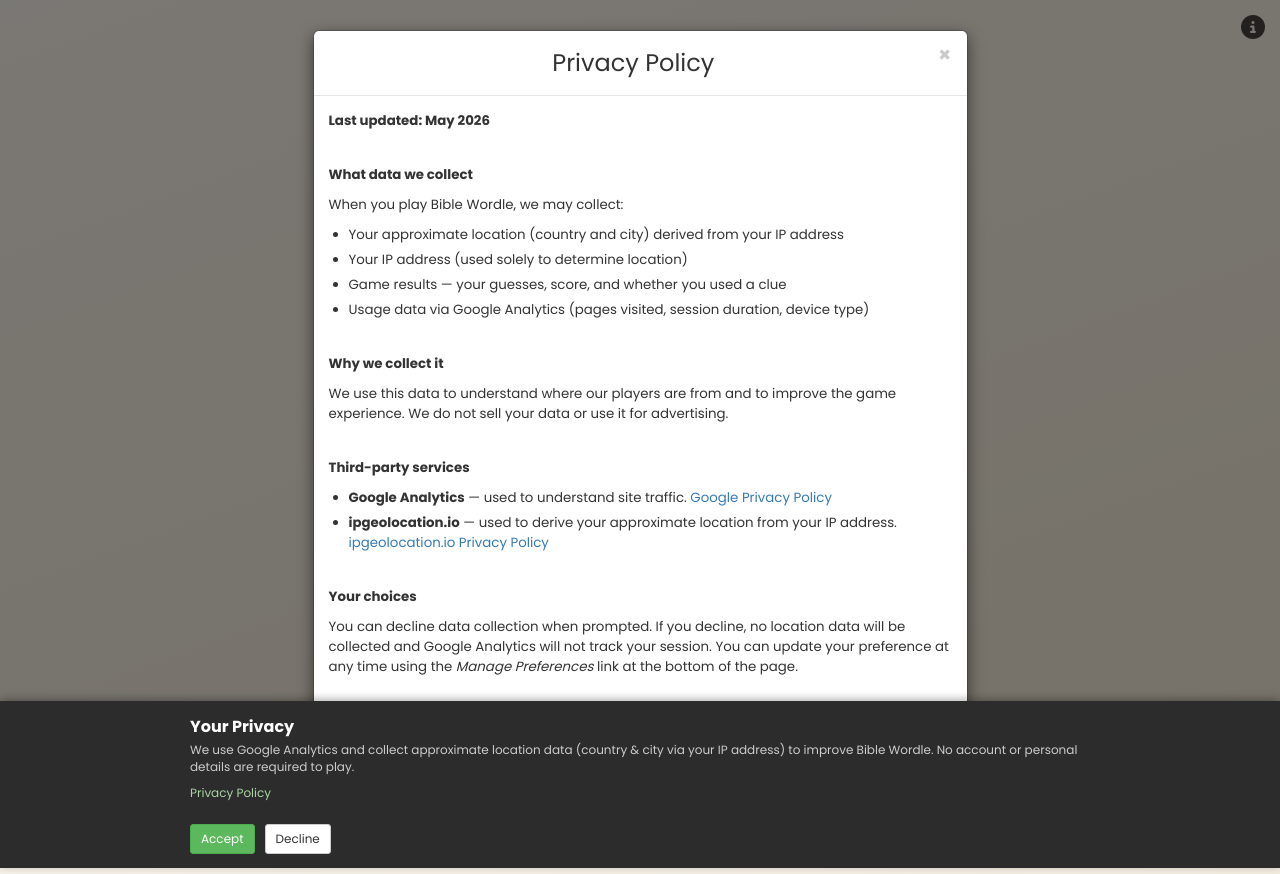
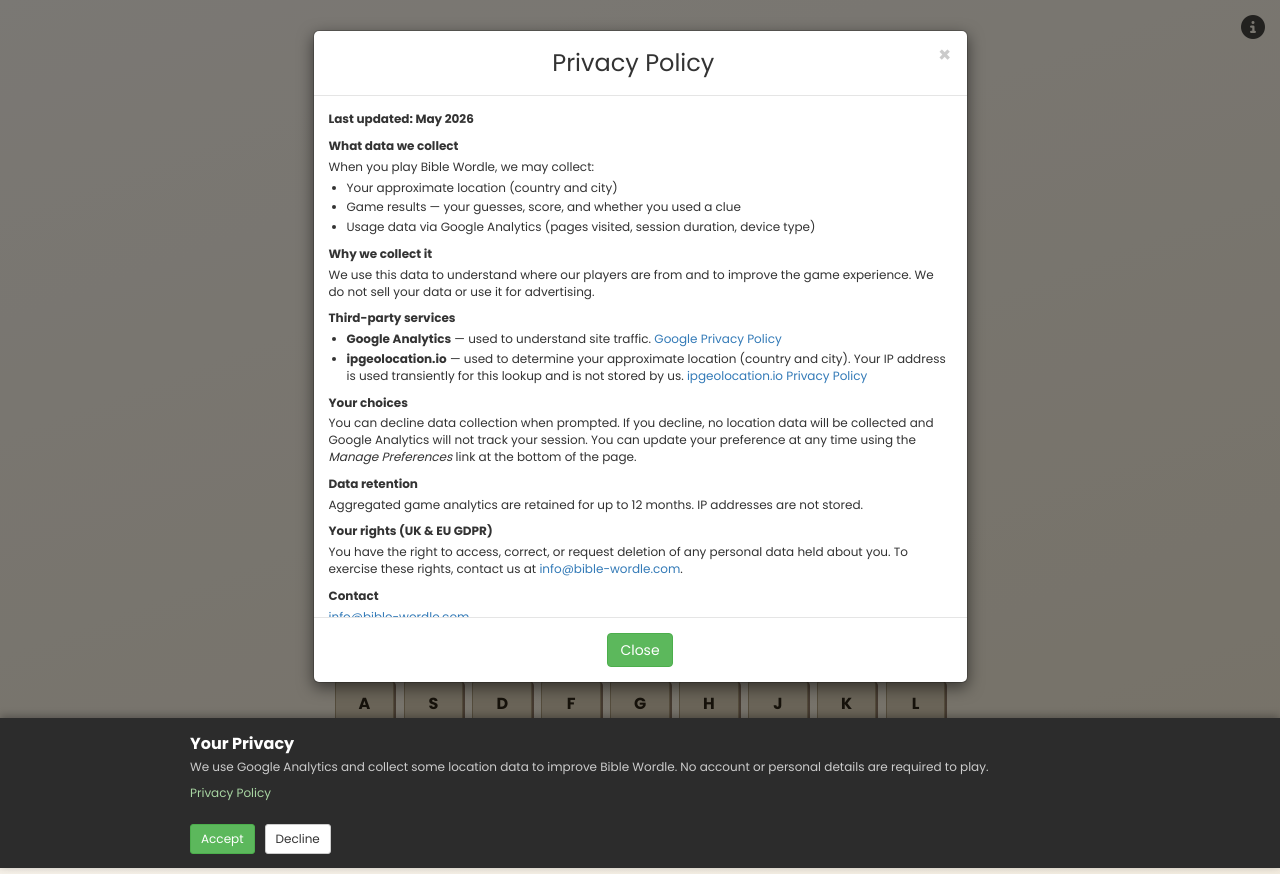
Before and after one commit to josh-stancombe/BibleWordle, a PHP site: page / in a window 1280 px wide, after a click on "Privacy Policy". Run offline with PHP 8.4, Linux system fonts and the light colour scheme; some libraries are stand-ins or nearby versions.

Commit message:
Some further updates

```diff
--- a/index.html
+++ b/index.html
@@ -268,34 +268,26 @@
                 </div>
                 <div class="modal-body" id="privacyModalBody">
                     <p><strong>Last updated: May 2026</strong></p>
-                    <br>
                     <p><strong>What data we collect</strong></p>
                     <p>When you play Bible Wordle, we may collect:</p>
                     <ul>
-                        <li>Your approximate location (country and city) derived from your IP address</li>
-                        <li>Your IP address (used solely to determine location)</li>
+                        <li>Your approximate location (country and city)</li>
                         <li>Game results — your guesses, score, and whether you used a clue</li>
                         <li>Usage data via Google Analytics (pages visited, session duration, device type)</li>
                     </ul>
-                    <br>
                     <p><strong>Why we collect it</strong></p>
                     <p>We use this data to understand where our players are from and to improve the game experience. We do not sell your data or use it for advertising.</p>
-                    <br>
                     <p><strong>Third-party services</strong></p>
                     <ul>
                         <li><strong>Google Analytics</strong> — used to understand site traffic. <a href="https://policies.google.com/privacy" target="_blank">Google Privacy Policy</a></li>
-                        <li><strong>ipgeolocation.io</strong> — used to derive your approximate location from your IP address. <a href="https://ipgeolocation.io/privacy.html" target="_blank">ipgeolocation.io Privacy Policy</a></li>
+                        <li><strong>ipgeolocation.io</strong> — used to determine your approximate location (country and city). Your IP address is used transiently for this lookup and is not stored by us. <a href="https://ipgeolocation.io/privacy.html" target="_blank">ipgeolocation.io Privacy Policy</a></li>
                     </ul>
-                    <br>
                     <p><strong>Your choices</strong></p>
                     <p>You can decline data collection when prompted. If you decline, no location data will be collected and Google Analytics will not track your session. You can update your preference at any time using the <em>Manage Preferences</em> link at the bottom of the page.</p>
-                    <br>
                     <p><strong>Data retention</strong></p>
-                    <p>Aggregated game analytics are retained for up to 12 months. Raw IP addresses are not stored.</p>
-                    <br>
+                    <p>Aggregated game analytics are retained for up to 12 months. IP addresses are not stored.</p>
                     <p><strong>Your rights (UK &amp; EU GDPR)</strong></p>
                     <p>You have the right to access, correct, or request deletion of any personal data held about you. To exercise these rights, contact us at <a href="mailto:info@bible-wordle.com">info@bible-wordle.com</a>.</p>
-                    <br>
                     <p><strong>Contact</strong></p>
                     <p><a href="mailto:info@bible-wordle.com">info@bible-wordle.com</a></p>
                 </div>
@@ -464,7 +456,7 @@
         <div id="consentBannerInner">
             <div id="consentText">
                 <strong>Your Privacy</strong>
-                <p>We use Google Analytics and collect approximate location data (country &amp; city via your IP address) to improve Bible Wordle. No account or personal details are required to play.</p>
+                <p>We use Google Analytics and collect some location data to improve Bible Wordle. No account or personal details are required to play.</p>
                 <a href="#" data-toggle="modal" data-target="#privacyModal">Privacy Policy</a>
             </div>
             <div id="consentButtons">
--- a/styles.css
+++ b/styles.css
@@ -463,17 +463,33 @@ body {
     text-decoration: underline;
 }
 
+#privacyModalBody {
+    max-height: 60vh;
+    overflow-y: auto;
+    font-size: 12px;
+    line-height: 1.4;
+}
+
+#privacyModalBody p {
+    margin-bottom: 4px;
+}
+
+#privacyModalBody p strong {
+    display: block;
+    margin-top: 10px;
+}
+
+#privacyModalBody p:first-child strong {
+    margin-top: 0;
+}
+
 #privacyModalBody ul {
-    padding-left: 20px;
+    padding-left: 18px;
+    margin-bottom: 4px;
 }
 
 #privacyModalBody ul li {
-    margin-bottom: 5px;
-    font-size: smaller;
-}
-
-#privacyModalBody p {
-    font-size: smaller;
+    margin-bottom: 3px;
 }
 
 @media only screen and (max-width: 900px) {
@@ -518,6 +534,10 @@ body {
     #logo {
         width: 125px;
     }
+
+    #privacyModalBody {
+        font-size: 11px;
+    }
 }
 
 @media only screen and (max-width: 400px) {
```
Also changed, not shown: guesses.php (+3 -4 lines), script.js (+26 -27 lines).
